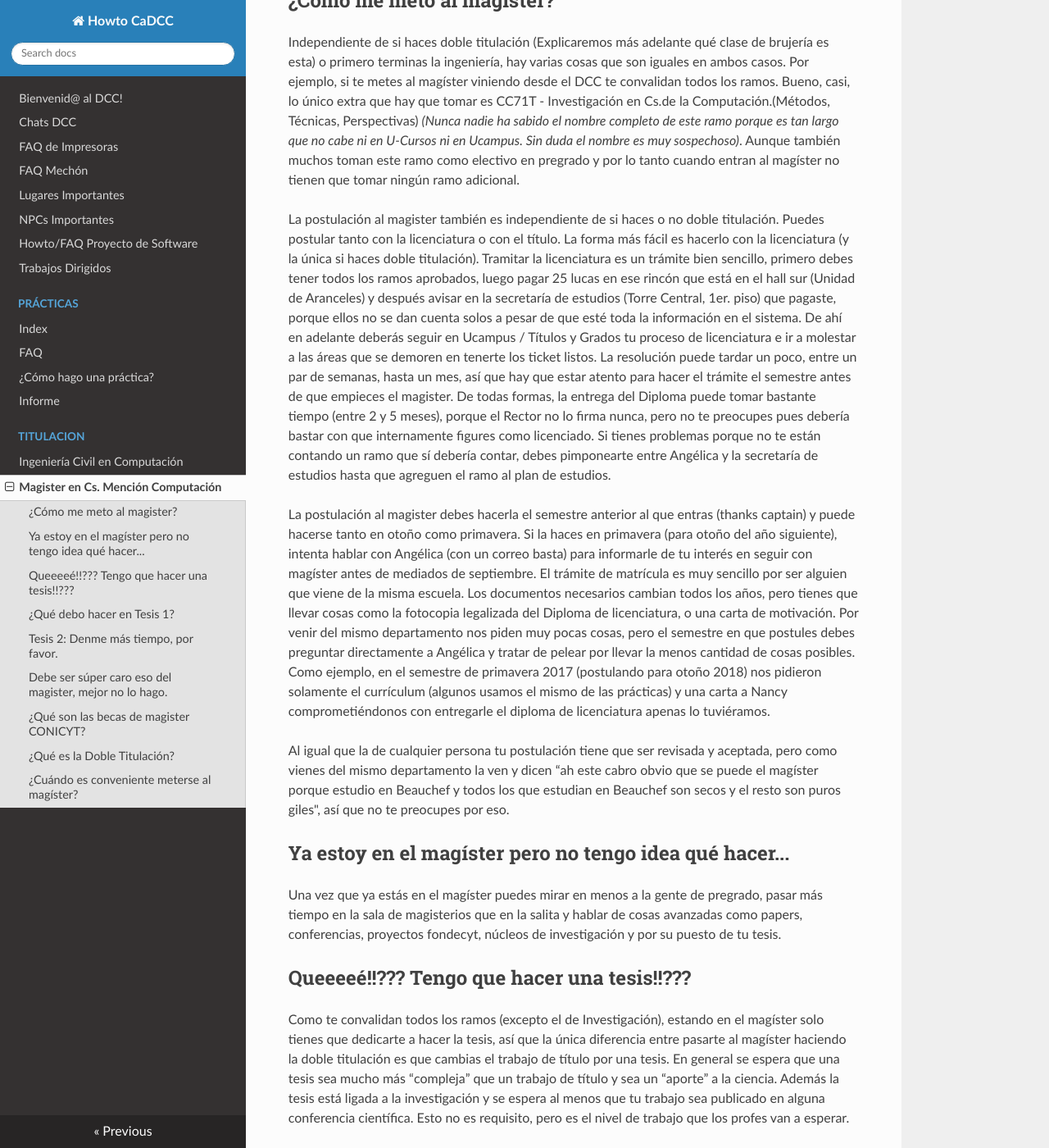
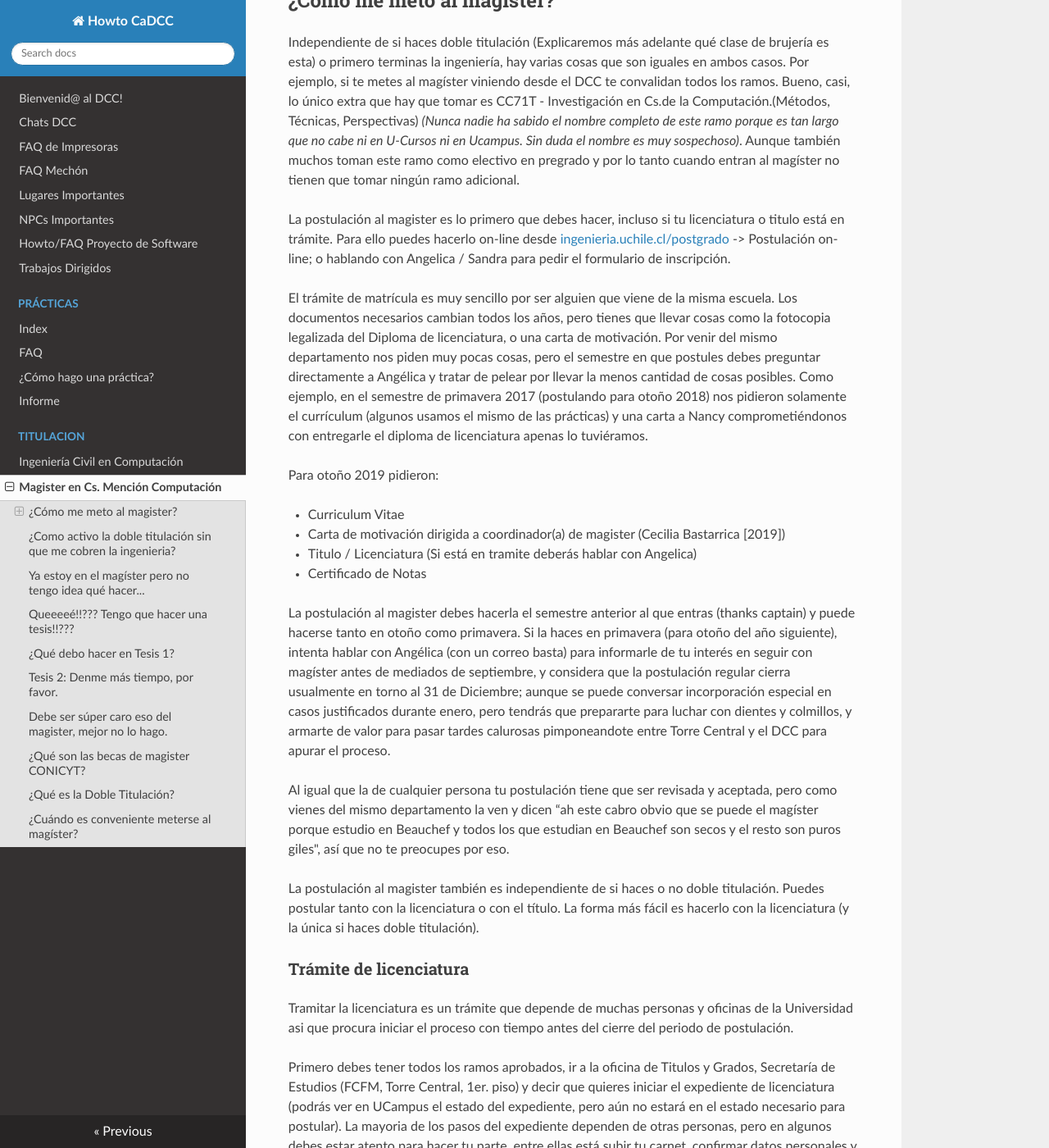
Before and after one commit to cadcc/howto, an MkDocs documentation site: the page built from docs/Titulacion/magister.md, in a window 1280 px wide and 1400 px high, scrolled down 272 px. Shown: the whole window at 82% size. Built offline with MkDocs 1.6.1, drawn with Linux system fonts in a browser that asks for light colours; nearby versions of some CDN libraries; some of the changed text lies outside the part shown.

Commit message:
magister info update

```diff
--- a/docs/Titulacion/magister.md
+++ b/docs/Titulacion/magister.md
@@ -6,11 +6,38 @@
 
 Independiente de si haces doble titulación (Explicaremos más adelante qué clase de brujería es esta) o primero terminas la ingeniería, hay varias cosas que son iguales en ambos casos. Por ejemplo, si te metes al magíster viniendo desde el DCC te convalidan todos los ramos. Bueno, casi, lo único extra que hay que tomar es CC71T - Investigación en Cs.de la Computación.(Métodos, Técnicas, Perspectivas) _(Nunca nadie ha sabido el nombre completo de este ramo porque es tan largo que no cabe ni en U-Cursos ni en Ucampus. Sin duda el nombre es muy sospechoso)_. Aunque también muchos toman este ramo como electivo en pregrado y por lo tanto cuando entran al magíster no tienen que tomar ningún ramo adicional.
 
-La postulación al magister también es independiente de si haces o no doble titulación. Puedes postular tanto con la licenciatura o con el título. La forma más fácil es hacerlo con la licenciatura (y la única si haces doble titulación). Tramitar la licenciatura es un trámite bien sencillo, primero debes tener todos los ramos aprobados, luego pagar 25 lucas en ese rincón que está en el hall sur (Unidad de Aranceles) y después avisar en la secretaría de estudios (Torre Central, 1er. piso) que pagaste, porque ellos no se dan cuenta solos a pesar de que esté toda la información en el sistema. De ahí en adelante deberás seguir en Ucampus / Títulos y Grados tu proceso de licenciatura e ir a molestar a las áreas que se demoren en tenerte los ticket listos. La resolución puede tardar un poco, entre un par de semanas, hasta un mes, así que hay que estar atento para hacer el trámite el semestre antes de que empieces el magister. De todas formas, la entrega del Diploma puede tomar bastante tiempo (entre 2 y 5 meses), porque el Rector no lo firma nunca, pero no te preocupes pues debería bastar con que internamente figures como licenciado. Si tienes problemas porque no te están contando un ramo que sí debería contar, debes pimponearte entre Angélica y la secretaría de estudios hasta que agreguen el ramo al plan de estudios.
+La postulación al magister es lo primero que debes hacer, incluso si tu licenciatura o titulo está en trámite. Para ello puedes hacerlo on-line desde [ingenieria.uchile.cl/postgrado](http://ingenieria.uchile.cl/postgrado) -> Postulación on-line; o hablando con Angelica / Sandra para pedir el formulario de inscripción.
 
-La postulación al magister debes hacerla el semestre anterior al que entras (thanks captain) y puede hacerse tanto en otoño como primavera. Si la haces en primavera (para otoño del año siguiente), intenta hablar con Angélica (con un correo basta) para informarle de tu interés en seguir con magíster antes de mediados de septiembre. El trámite de matrícula es muy sencillo por ser alguien que viene de la misma escuela. Los documentos necesarios cambian todos los años, pero tienes que llevar cosas como la fotocopia legalizada del Diploma de licenciatura, o una carta de motivación. Por venir del mismo departamento nos piden muy pocas cosas, pero el semestre en que postules debes preguntar directamente a Angélica y tratar de pelear por llevar la menos cantidad de cosas posibles. Como ejemplo, en el semestre de primavera 2017 (postulando para otoño 2018) nos pidieron solamente el currículum (algunos usamos el mismo de las prácticas) y una carta a Nancy comprometiéndonos con entregarle el diploma de licenciatura apenas lo tuviéramos.
+El trámite de matrícula es muy sencillo por ser alguien que viene de la misma escuela. Los documentos necesarios cambian todos los años, pero tienes que llevar cosas como la fotocopia legalizada del Diploma de licenciatura, o una carta de motivación. Por venir del mismo departamento nos piden muy pocas cosas, pero el semestre en que postules debes preguntar directamente a Angélica y tratar de pelear por llevar la menos cantidad de cosas posibles. Como ejemplo, en el semestre de primavera 2017 (postulando para otoño 2018) nos pidieron solamente el currículum (algunos usamos el mismo de las prácticas) y una carta a Nancy comprometiéndonos con entregarle el diploma de licenciatura apenas lo tuviéramos.
+
+Para otoño 2019 pidieron:
+
+* Curriculum Vitae
+* Carta de motivación dirigida a coordinador(a) de magister (Cecilia Bastarrica [2019])
+* Titulo / Licenciatura (Si está en tramite deberás hablar con Angelica)
+* Certificado de Notas
+
+La postulación al magister debes hacerla el semestre anterior al que entras (thanks captain) y puede hacerse tanto en otoño como primavera. Si la haces en primavera (para otoño del año siguiente), intenta hablar con Angélica (con un correo basta) para informarle de tu interés en seguir con magíster antes de mediados de septiembre, y considera que la postulación regular cierra usualmente en torno al 31 de Diciembre; aunque se puede conversar incorporación especial en casos justificados durante enero, pero tendrás que prepararte para luchar con dientes y colmillos, y armarte de valor para pasar tardes calurosas pimponeandote entre Torre Central y el DCC para apurar el proceso.
 
 Al igual que la de cualquier persona tu postulación tiene que ser revisada y aceptada, pero como vienes del mismo departamento la ven y dicen “ah este cabro obvio que se puede el magíster porque estudio en Beauchef y todos los que estudian en Beauchef son secos y el resto son puros giles", así que no te preocupes por eso.
+
+La postulación al magister también es independiente de si haces o no doble titulación. Puedes postular tanto con la licenciatura o con el título. La forma más fácil es hacerlo con la licenciatura (y la única si haces doble titulación).
+
+### Trámite de licenciatura
+
+Tramitar la licenciatura es un trámite que depende de muchas personas y oficinas de la Universidad asi que procura iniciar el proceso con tiempo antes del cierre del periodo de postulación.
+
+Primero debes tener todos los ramos aprobados, ir a la oficina de Titulos y Grados, Secretaría de Estudios (FCFM, Torre Central, 1er. piso) y decir que quieres iniciar el expediente de licenciatura (podrás ver en UCampus el estado del expediente, pero aún no estará en el estado necesario para postular). La mayoria de los pasos del expediente dependen de otras personas, pero en algunos debes estar atento para hacer tu parte, entre ellas está subir tu carnet, confirmar datos personales y pagar el impuesto de titulacion (A.K.A. Depósito Condicional) (25 lucas) en ese rincón que está en el hall sur (Unidad de Aranceles) y después ir a dejar el comprobante a la secretaría de estudios (Torre Central, 1er. piso), porque ellos no se dan cuenta solos a pesar de que esté toda la información en el sistema; considera que puede que no te acepten el comprobante antes que hayan avanzado cierta cantidad de tickets en tu expediente (Por ejemplo, recuento de créditos y deuda con servicios centrales). De ahí en adelante deberás seguir en Ucampus / Títulos y Grados tu proceso de licenciatura e ir a molestar a las áreas que se demoren en tenerte los ticket listos. Para que Postgrado acepte tu inscripción tu expediente de licenciatura no debe decir "Regular" para ello, en teoría (nadie sabe en realidad cuando exactamente), el expediente debería haber avanzado hasta el pago del impuesto.
+
+La resolución puede tardar un poco, entre un par de semanas, hasta un mes, así que hay que estar atento para hacer el trámite el semestre antes de que empieces el magister. De todas formas, la entrega del Diploma puede tomar bastante tiempo (entre 2 y 5 meses), porque el Rector no lo firma nunca, pero no te preocupes pues debería bastar con que internamente figures como licenciado. Si tienes problemas porque no te están contando un ramo que sí debería contar, debes pimponearte entre Angélica y la secretaría de estudios hasta que agreguen el ramo al plan de estudios.
+
+## ¿Como activo la doble titulación sin que me cobren la ingenieria?
+
+Si quieres hacer el 2x1 de Tesis de Magister, en lugar de Memoria; una vez que ya hayas pasado el curso CC71T y postulado al magister on-line o fisicamente hablando con Angelica, deberás congelar la ingeniería durante el semestre que tomaras Tesis 1, para que no te cobren el arancel / matricula de ingeniería; y en lugar de eso solo pagar arancel / matricula de magíster. Para ello el momento idóneo de congelar o postergar el semestre es cuando salga la IA de pregrado y antes de del cierre de plazo de postergación de semestre (deberás ver calendario academico en u-cursos) que por lo general es el 31 de marzo (otoño) y _ (primavera).
+
+En resumen, congelar durante marzo (otoño) y _ (primavera).
+
+Recuerda dejar pasar la IA y matrícula de pregrado, y esperar a que abra el proceso de matricula y IA de posgrado para tomar Tesis 1.
 
 ## Ya estoy en el magíster pero no tengo idea qué hacer...
 
```
